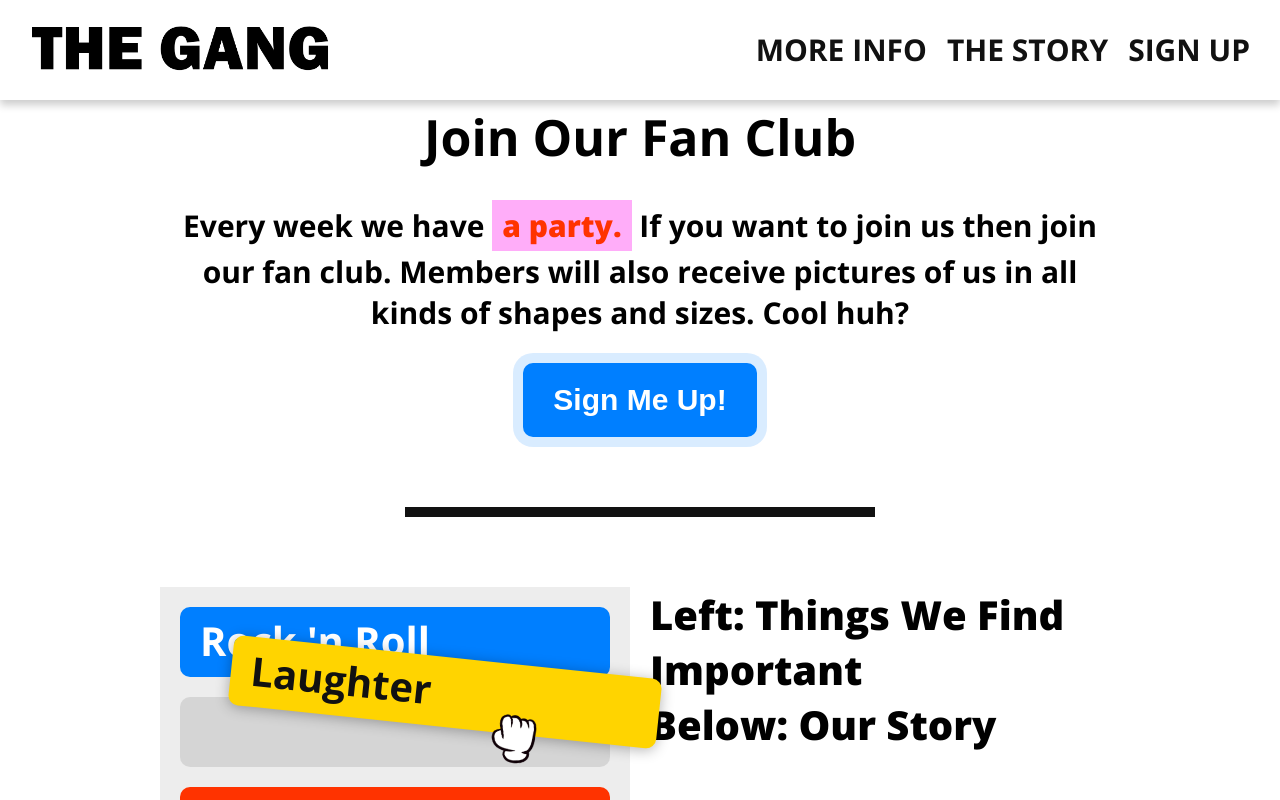
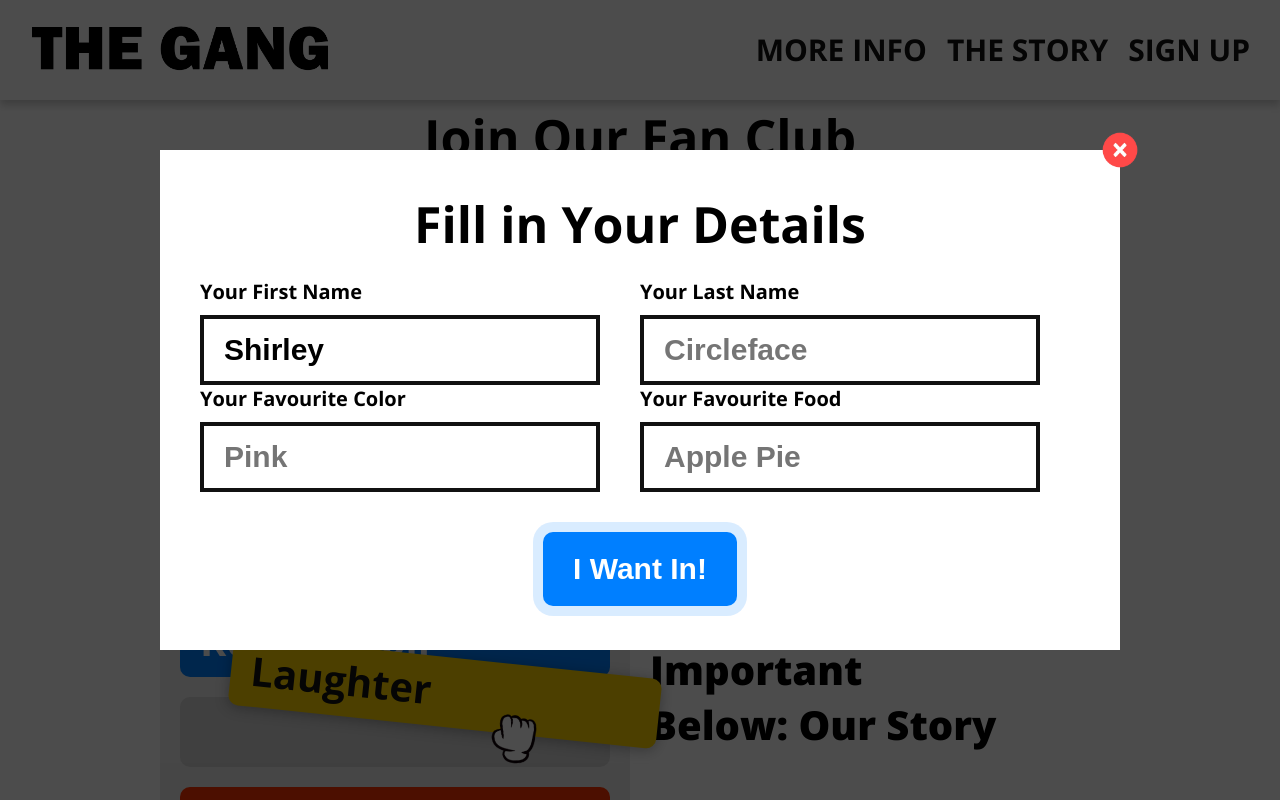
Before and after one commit to ccmad/the-gang, a plain HTML site: page index.html in a window 1280 px wide. Both pictures are taken after a click on the button "Sign Me Up!". Shown: the part 847-1647 px from the top of the page. Drawn offline with nearby package versions, Linux system fonts and the light colour scheme.

Commit message:
Owned it Done!
Almost done

```diff
--- a/index.html
+++ b/index.html
@@ -27,7 +27,7 @@
 	<nav>
 		<a href="#" class="logo">The Gang</a>
 		<ul>
-			<li><a href="#">Sign Up</a></li>
+			<li><a href="javascript:()" onclick="showPopup();">Sign Up</a></li>
 			<li><a href="#story">The Story</a></li>
 			<li><a href="#more-info">More Info</a></li>
 		</ul>
@@ -36,7 +36,7 @@
 		<div class="more-info" >
 			<h2>Join Our Fan Club</h2>
 			<p>Every week we have <span class="highlight">a party.</span> If you want to join us then join our fan club. Members will also receive pictures of us in all kinds of shapes and sizes. Cool huh?</p>
-			<button class="cta">Sign Me Up!</button>
+			<button class="cta" onclick="showPopup();">Sign Me Up!</button>
 		</div>
 	</div>
 	<div class="sep">
@@ -78,35 +78,41 @@
 			Made by Rich from <a href="https://taptapkaboom.com/">Tap Tap Kaboom</a>
 		</footer>
 	</div>
-	<div class="popup">
+	<div class="popup" id="popup">
 		<div class="blanket"></div>
 		<div class="content">
 			<h2>Fill in Your Details</h2>
 			<form action="">
-				<div class="form">
+				<div class="row">
+					<div class="item">
 						<label>Your First Name</label>
 						<input type="text" placeholder="Awesome Face" value="Shirley">
 					</div>
-				<div class="form">
+					<div class="item">
 						<label>Your Last Name</label>
 						<input type="text" placeholder="Circleface">
 					</div>
-				<div class="form">
+				</div>
+				<div class="row">
+					<div class="item">
 						<label>Your Favourite Color</label>
 						<input type="text" placeholder="Pink">
 					</div>
-				<div class="form">
+					<div class="item">
 						<label>Your Favourite Food</label>
 						<input type="text" placeholder="Apple Pie">
 					</div>
+				</div>
 				<button class="cta">I Want In!</button>
 			</form>
-			<button class="close">
+			<button class="close" onclick="hidePopup();">
 				Close
 			</button>
 		</div>
 	</div>
 
+	<script type="text/javascript" src="script.js"></script>
+
 
 </body>
 </html>
--- /dev/null
+++ b/script.js
@@ -0,0 +1,9 @@
+function showPopup(){
+	var popup = document.getElementById('popup');
+	popup.classList.add('show');
+}
+
+function hidePopup(){
+	var popup = document.getElementById('popup');
+	popup.classList.remove('show');
+}
--- a/style.css
+++ b/style.css
@@ -266,38 +266,131 @@ footer a{
 
 .popup{
 	display: none;
+	position: fixed;
+	top: 0;
+	bottom: 0;
+	right: 0;
+	left: 0;
+	z-index: 2;
+}
+
+.popup.show{
+	display: block;
+}
+
+.popup .blanket{
+	background-color: rgba(0,0,0,.7);
+	position: absolute;
+	top: 0;
+	bottom: 0;
+	right: 0;
+	left: 0;
+}
+
+.popup .content{
+	box-sizing: border-box;
+	padding: 30px 40px;
+	width: 960px;
+	height: 500px;
+	background-color: white;
+	text-align: center;
+	position: absolute;
+	left: 50%;
+	top: 50%;
+	margin-top: -250px;
+	margin-left: -480px;
+}
+
+.popup h2{
+	margin: 10px 0 20px;
+}
+
+.popup .cta{
+	margin-top: 40px;
+}
+
+.popup .close{
+	width: 80px;
+	height: 80px;
+	background: url(img/close.png) no-repeat center;
+	background-size: 50%;
+	position: absolute;
+	top: -40px;
+	right: -40px;
+	border-radius: 50%;
+	border: none;
+	outline: none;
+	overflow: hidden;
+	text-indent: -999px;
+	cursor: pointer;
+}
+
+.popup .row{
+
+}
+
+.popup .row:after{
+	content: '';
+	display: table;
+	clear: both;
+}
+
+.popup .item{
+	float: left;
+	width: 400px;
+	margin-left: 40px;
+	text-align: left;
+}
+
+.popup .item:first-child{
+	margin-left: 0;
+}
+
+.popup .item label{
+	display: block;
+	font-size: 20px;
+	font-weight: bold;
+	margin-bottom: 10px;
+}
+
+.popup .item input[type='text']{
+	display: block;
+	font-size: 30px;
+	font-weight: bold;
+	border: 4px solid #111111;
+	height: 70px;
+	box-sizing: border-box;
+	width: 100%;
+	padding: 15px 20px;
 }
 
 /*
-<div class="sep">
-
-	</div>
-	<div class="story" id="story">
-		<ul class="nb-list">
-			<li class="blue">Rock 'n Roll</li>
-			<li class="gray">&nbsp;</li>
-			<li class="yellow dragging">Laughter</li>
-			<li class="red">Square Offs</li>
-			<li class="pink">Circuitous Routes</li>
-			<li class="salmon">Trigonometry</li>
-			<li class="blue">Rad Hats</li>
-			<li class="yellow">Being Silly</li>
-		</ul>
-		<h3>Left: Things We Find Important <br> Below: Our Story</h3>
-		<p>
-			Once upon a time there was a group of shapes. They were mostly black and rectangular. They were mean and very serious.
-		</p>
-		<p>
-			And so they kicked the 3 shapes that didn't conform out of their gang, which was called the Right Angled Gang.
-		</p>
-		<p>
-			And so these 3 shapes were very sad, but found great joy and comfort being around each other. They soon started having a lot of fun, started rocking and rolling, started being silly, and became the most well-known shape gang in the universe.
-		</p>
-		<p>
-			They even started making fun of squares and rectangles in what they like to call 'Square Offs'!
-		</p>
-	</div>
-	<div class="sep">
-
+<div class="popup">
+		<div class="blanket"></div>
+		<div class="content">
+			<h2>Fill in Your Details</h2>
+			<form action="">
+				<div class="form">
+					<label>Your First Name</label>
+					<input type="text" placeholder="Awesome Face" value="Shirley">
+				</div>
+				<div class="form">
+					<label>Your Last Name</label>
+					<input type="text" placeholder="Circleface">
+				</div>
+				<div class="form">
+					<label>Your Favourite Color</label>
+					<input type="text" placeholder="Pink">
+				</div>
+				<div class="form">
+					<label>Your Favourite Food</label>
+					<input type="text" placeholder="Apple Pie">
+				</div>
+				<button class="cta">I Want In!</button>
+			</form>
+			<button class="close">
+				Close
+			</button>
+		</div>
 	</div>
 */
```
Also changed, not shown: img/close.png (added). Lines whose indentation alone changed are shown as unchanged.
